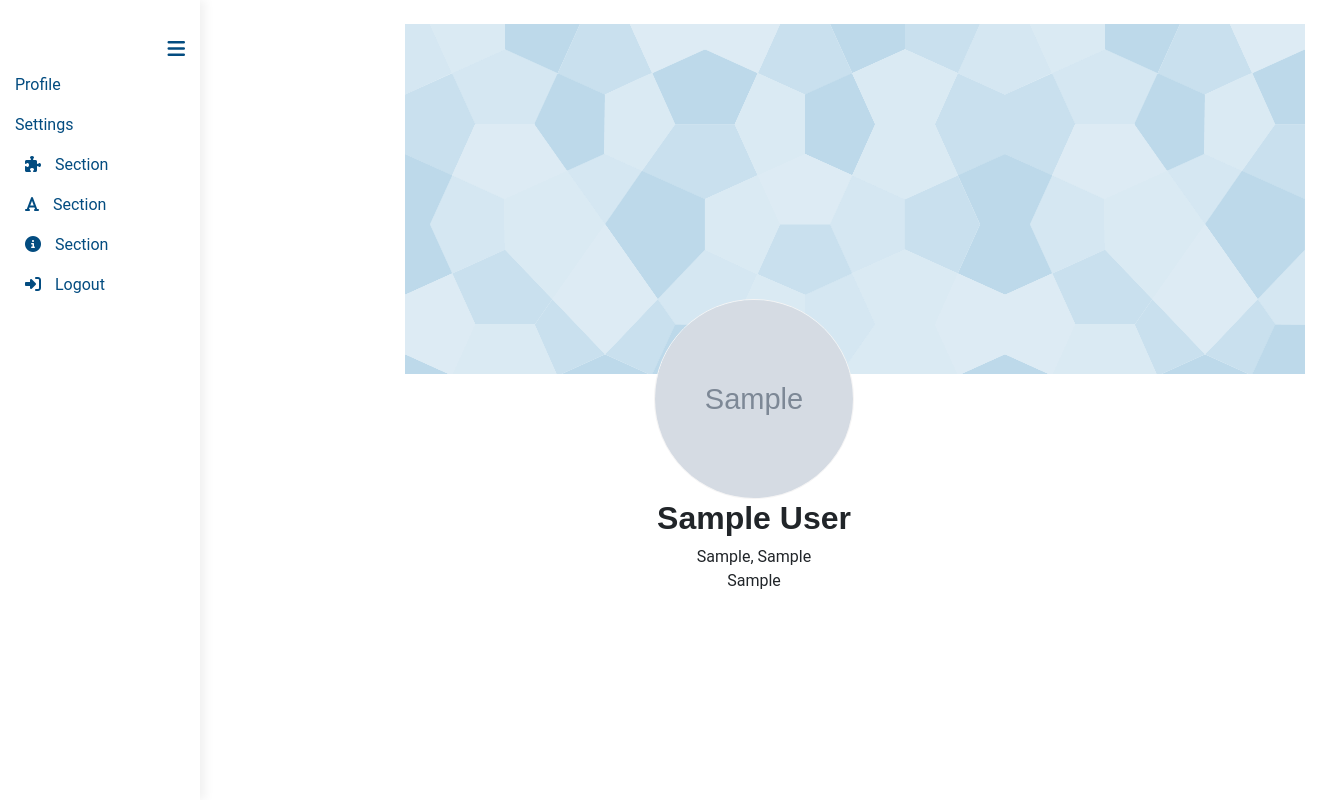
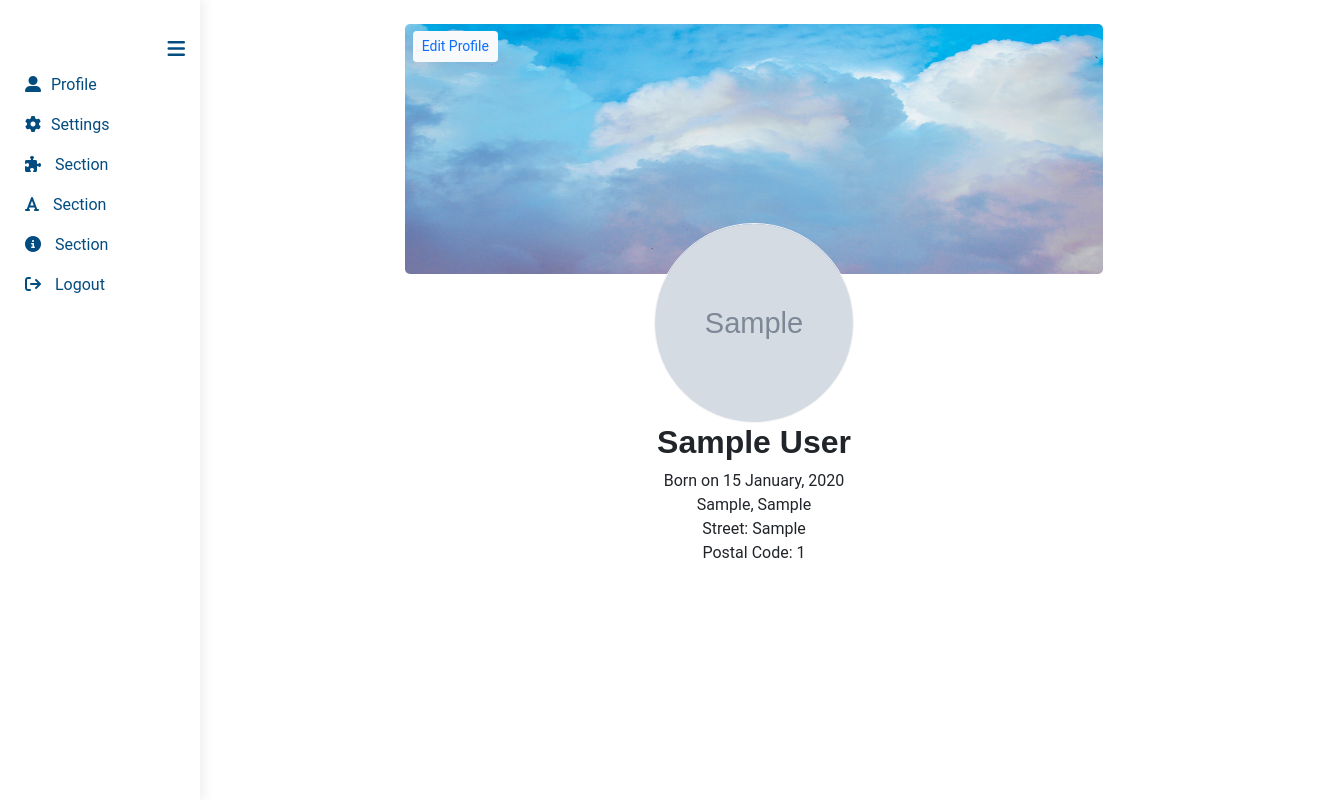
Before and after one commit to shamsurlm10/Q-Air, a Flask app: page /profiles/1 in a window 1320 px wide. Run offline with Flask 2, Linux system fonts and the light colour scheme; a user stored in the database is signed in; tables that the repository leaves empty hold one stand-in row (values such as "Sample post"); grey boxes marked "Sample" are stand-in pictures; some libraries are stand-ins or nearby versions.

Commit message:
feat: Implemting view -profile, fixed some bugs

```diff
--- a/qair/models.py
+++ b/qair/models.py
@@ -82,6 +82,9 @@ class Profile(db.Model):
         self.full_name = full_name
         self.user_id = user_id
 
+    def getDateOfBirth(self):
+        return self.dob.strftime("%d %B, %Y")
+
     def __str__(self) -> str:
         return f'{self.full_name} {self.user_id}'
 
--- a/qair/profiles/routes.py
+++ b/qair/profiles/routes.py
@@ -68,6 +68,9 @@ def change_photos():
 def verify_email():
     form = VerifyEmailForm()
     if form.validate_on_submit():
+        if current_user.is_verified:
+            flash('User already verified.', 'danger')
+            return redirect(url_for("profiles.verify_email"))
         if not bcrypt.check_password_hash(current_user.verified_code, form.token.data):
             flash("Token did not matched!", "danger")
         else:
--- a/qair/static/style/profiles/view-profile.css
+++ b/qair/static/style/profiles/view-profile.css
@@ -6,8 +6,19 @@
     width: 200px;
 }
 
+.cover-photo {
+    border-radius: 5px;
+    height: 250px;
+    width: 100%;
+}
+
 .profile-name {
     font-size: 2rem;
     font-weight: bold;
     font-family: Arial, Helvetica, sans-serif !important;
 }
+
+.edit-profile-btn {
+    margin-top: -480px;
+    margin-left: 8px;
+}
--- a/qair/templates/base.html
+++ b/qair/templates/base.html
@@ -12,7 +12,7 @@
         integrity="sha384-1BmE4kWBq78iYhFldvKuhfTAU6auU8tT94WrHftjDbrCEXSU1oBoqyl2QvZ6jIW3" crossorigin="anonymous">
 
     <!-- forn awesome -->
-    <script src="https://kit.fontawesome.com/35cf54e419.js" crossorigin="anonymous"></script>
+    <script src="https://kit.fontawesome.com/ede93de2c9.js" crossorigin="anonymous"></script>
 
     <link rel="stylesheet" href="{{url_for('static', filename='style/base/base.css')}}">
     {% block css%}{% endblock %}
@@ -37,10 +37,10 @@
                         </li>
                         {% else %}
                         <li>
-                            <a href="{{url_for('profiles.view_profile', id=current_user.profile.id)}}"> <i class="fad fa-user"></i> <span style="margin-left:10px;">Profile</span> </a>
+                            <a href="{{url_for('profiles.view_profile', id=current_user.profile.id)}}"><i class="fa-solid fa-user-large"></i><span style="margin-left:10px;">Profile</span> </a>
                         </li>
                         <li>
-                            <a href="{{url_for('profiles.change_profile_info')}}"> <i class="fad fa-user"></i> <span style="margin-left:10px;">Settings</span> </a>
+                            <a href="{{url_for('profiles.change_profile_info')}}"> <i class="fa-solid fa-gear"></i><span style="margin-left:10px;">Settings</span> </a>
                         </li>
                         {% endif %}
 
@@ -58,8 +58,7 @@
                         </li>
                         {% if current_user.is_authenticated %}
                         <li>
-                            <a href="{{url_for('users.logout_user')}}"><i class="fa-solid fa-right-to-bracket"></i><span
-                                    style="margin-left:10px;"> Logout</span></a>
+                            <a href="{{url_for('users.logout_user')}}"><i class="fa-solid fa-arrow-right-from-bracket"></i><span style="margin-left:10px;"> Logout</span></a>
                         </li>
                         {% endif %}
                     </ul>
@@ -98,8 +97,8 @@
                             <div
                                 class="toast-header align-items-center bg-{{ category }} text-{{ 'light' if category != 'info' and category != 'warning' else 'dark' }}">
                                 <p class="me-auto my-0">{{ "Q-Air" }}</p>
-                                <small class="me-2">Message</small>
-                                <button type="button" class="m-0 btn btn-sm btn-{{ category }}" data-bs-dismiss="toast"
+                                <small class="me-2">Message</
+                                small><button type="button" class="m-0 btn btn-sm btn-{{ category }}" data-bs-dismiss="toast"
                                     aria-label="Close">
                                     <i class="fas fa-times"></i>
                                 </button>
--- a/qair/templates/profiles/view-profile.html
+++ b/qair/templates/profiles/view-profile.html
@@ -7,8 +7,11 @@
 <div class="container mt-1">
     <div class="row">
         <div class="col-md-8 offset-md-2">
-            <img src="{{ url_for('static', filename='image/default/CoverPhotos/default.png') }}" alt="Cover photo"
+            <div>
+                <img src="{{ url_for('static', filename='image/default/CoverPhotos/default.png') }}" alt="Cover photo"
                 class="cover-photo">
+                <a href="{{ url_for('profiles.change_profile_info', id=current_user.profile.id) }}" class="btn btn-sm btn-light text-primary edit-profile-btn">Edit Profile</a>
+            </div>
             <div class="d-flex-custom">
                 <div class="profile-photo-container d-flex justify-content-center">
                     <img src="{{ url_for('static', filename=profile.profile_photo) }}" alt="Profile Photo"
@@ -20,6 +23,9 @@
     <div class="row">
         <div class="col-md-8 offset-md-2">
             <h1 class="text-center profile-name">{{ profile.full_name }}</h1>
+            {% if profile.dob %}
+            <p class="text-center my-0">Born on {{ profile.getDateOfBirth() }}</p>
+            {% endif %}
             {% if profile.address.city and profile.address.country %}
             <p class="text-center my-0">{{ profile.address.city }}, {{ profile.address.country }}</p>
             {% elif profile.address.city and not profile.address.country %}
@@ -28,7 +34,10 @@
             <p class="text-center my-0">{{ profile.address.country }}</p>
             {% endif %}
             {% if profile.address.street %}
-            <p class="text-center my-0">{{ profile.address.street }}</p>
+            <p class="text-center my-0">Street: {{ profile.address.street }}</p>
+            {% endif %}
+            {% if profile.address.postal_code %}
+            <p class="text-center my-0">Postal Code: {{ profile.address.postal_code }}</p>
             {% endif %}
         </div>
     </div>
--- a/qair/users/routes.py
+++ b/qair/users/routes.py
@@ -18,6 +18,7 @@ def login_user():
     if current_user.is_authenticated:
         return redirect(url_for('users.dashboard'))
     form = LoginForm()
+    status_code = 200
     if form.validate_on_submit():
         # Fetching the user
         fetched_user = User.query.filter_by(email=form.email.data).first()
@@ -28,10 +29,11 @@ def login_user():
             response = redirect(next_page) if next_page else redirect(
                 url_for('users.dashboard'))
             flash("Login Successfull.", "success")
-            return response
+            return response, 201
         else:
             flash("Login Failed! Please Check Email and Password.", "danger")
-    return render_template("users/login.html", form=form)
+            status_code = 401
+    return render_template("users/login.html", form=form), status_code
 
 
 @users.route("/register", methods=["GET", "POST"])
```
Also changed, not shown: qair/static/style/profiles/account-setting-layout.css (+10 -1 lines), qair/templates/profiles/change-photos.html (+7 -8 lines), qair/static/image/default/CoverPhotos/default.png, qair/static/image/uploads/profile/efda9d8486b8289d1.jpg (added).
